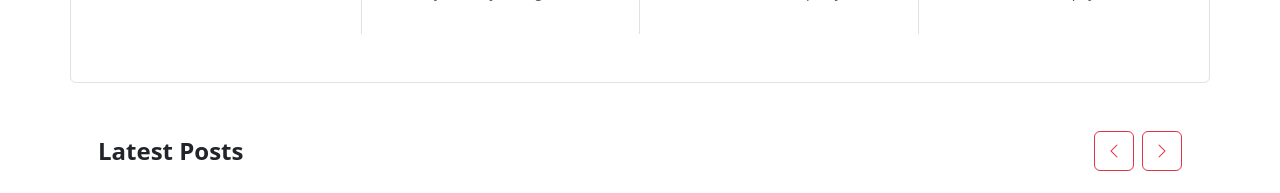
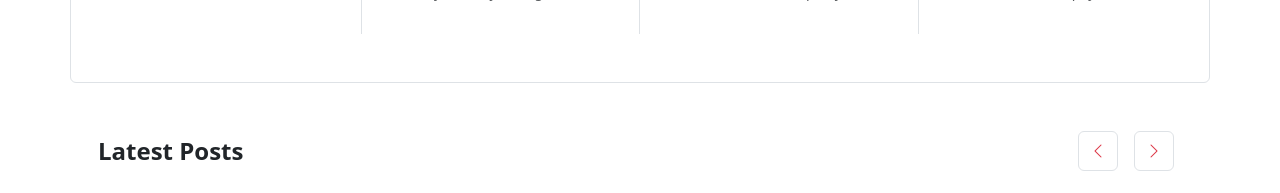
Before and after one commit to shanuja41/FurnitureShop, a React (Vite) app: page / in a window 1280 px wide. Shown: the part 3080-3273 px from the top of the page. Built offline with nearby package versions, Linux system fonts and the light colour scheme.

Commit message:
change button style in latest section

```diff
--- a/src/components/LatestPost.jsx
+++ b/src/components/LatestPost.jsx
@@ -48,7 +48,7 @@ export default function LatestPostsScroller() {
         <div className="d-flex gap-2">
           <button
             onClick={handlePrev}
-            className="btn btn-outline-danger d-flex justify-content-center align-items-center"
+            className="btn btn-outline-danger me-2 border d-flex justify-content-center align-items-center"
             style={{ width: 40, height: 40 }}
             aria-label="Previous posts"
           >
@@ -57,7 +57,7 @@ export default function LatestPostsScroller() {
 
           <button
             onClick={handleNext}
-            className="btn btn-outline-danger d-flex justify-content-center align-items-center"
+            className="btn btn-outline-danger me-2 border d-flex justify-content-center align-items-center"
             style={{ width: 40, height: 40 }}
             aria-label="Next posts"
           >
```
